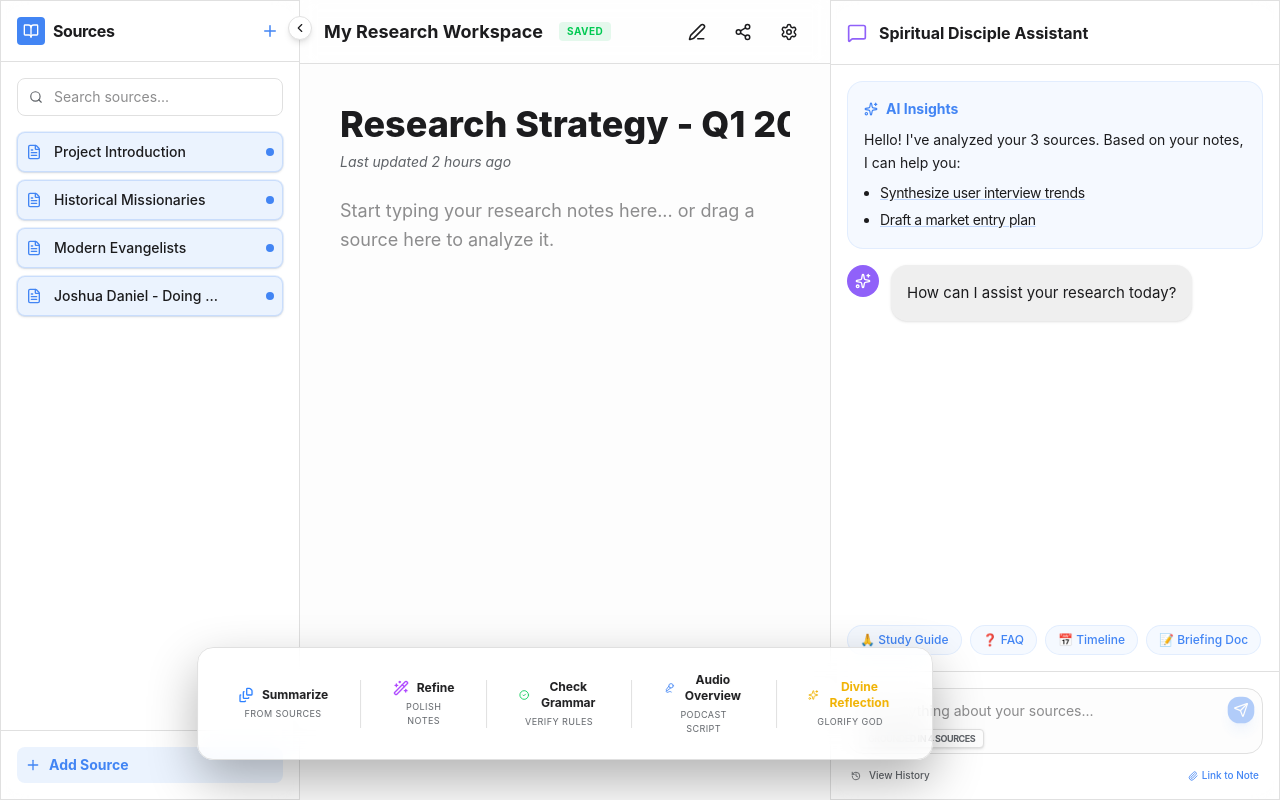
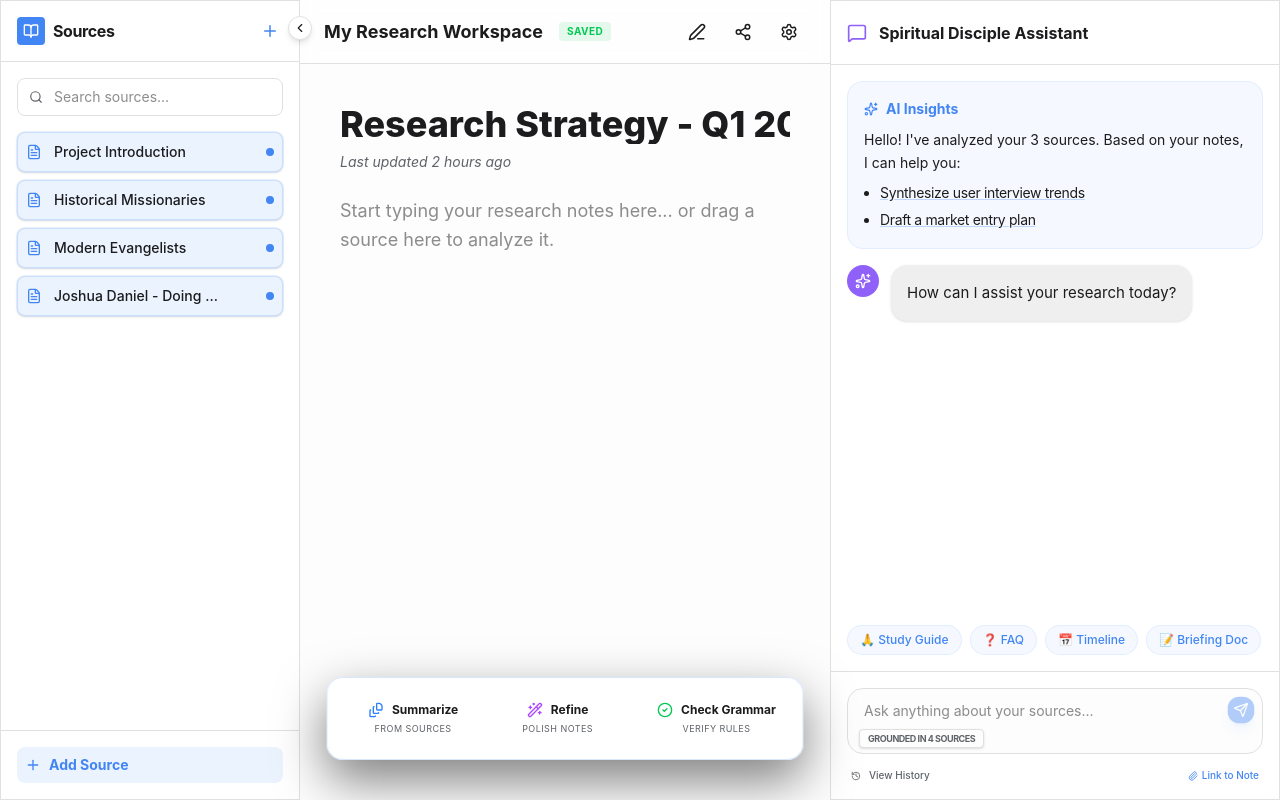
Before and after one commit to Prasad-PingFederate/dailymannaai, a Next.js app: page /notebook in a window 1280 px wide. Built offline with nearby package versions, Linux system fonts and the light colour scheme.

Commit message:
fix(ui): Enhanced Action Bar visibility and Audio button highlighting

```diff
--- a/src/app/globals.css
+++ b/src/app/globals.css
@@ -70,14 +70,12 @@ body {
   left: -50%;
   width: 200%;
   height: 200%;
-  background: linear-gradient(
-    to bottom right,
-    rgba(255, 255, 255, 0) 0%,
-    rgba(255, 255, 255, 0) 40%,
-    rgba(255, 255, 255, 0.1) 50%,
-    rgba(255, 255, 255, 0) 60%,
-    rgba(255, 255, 255, 0) 100%
-  );
+  background: linear-gradient(to bottom right,
+      rgba(255, 255, 255, 0) 0%,
+      rgba(255, 255, 255, 0) 40%,
+      rgba(255, 255, 255, 0.1) 50%,
+      rgba(255, 255, 255, 0) 60%,
+      rgba(255, 255, 255, 0) 100%);
   transform: rotate(45deg);
   transition: all 0.3s;
 }
@@ -86,3 +84,12 @@ body {
   left: 100%;
   top: 100%;
 }
+
+.no-scrollbar::-webkit-scrollbar {
+  display: none;
+}
+
+.no-scrollbar {
+  -ms-overflow-style: none;
+  scrollbar-width: none;
+}
--- a/src/components/notebook/NotebookCore.tsx
+++ b/src/components/notebook/NotebookCore.tsx
@@ -1430,7 +1430,7 @@ export default function NotebookWorkspace() {
                 </div>
 
                 {/* Dynamic Action Bar (Bottom Middle) - High Z-Index Fix */}
-                <div className="absolute bottom-10 left-1/2 -translate-x-1/2 glass-morphism rounded-2xl px-6 py-4 flex items-center gap-4 shadow-[0_20px_50px_rgba(0,0,0,0.3)] border border-white/10 z-[100] animate-in slide-in-from-bottom-5 duration-700 pointer-events-auto">
+                <div className="absolute bottom-10 left-1/2 -translate-x-1/2 bg-card-bg/95 border border-accent/20 rounded-2xl px-6 py-4 flex items-center gap-4 shadow-[0_20px_50px_rgba(0,0,0,0.5)] z-[100] animate-in slide-in-from-bottom-5 duration-700 pointer-events-auto max-w-[90%] whitespace-nowrap overflow-x-auto no-scrollbar">
                     {/* Summarize - Works on SOURCES */}
                     <button
                         onClick={handleSummarize}
@@ -1636,7 +1636,7 @@ export default function NotebookWorkspace() {
                                             <div className="absolute right-2 top-2 flex items-center gap-1 opacity-0 group-hover:opacity-100 transition-opacity bg-background/80 backdrop-blur-sm p-1 rounded-xl border border-border">
                                                 <button
                                                     onClick={() => handleSpeakMessage(msg.content, i)}
-                                                    className={`p-1.5 hover:text-accent transition-colors ${isSpeakingMap[i] ? 'animate-pulse text-accent' : ''}`}
+                                                    className={`p-1.5 rounded-lg transition-all ${isSpeakingMap[i] ? 'bg-accent text-white animate-pulse' : 'hover:bg-accent/20 text-accent bg-accent/10'}`}
                                                     title="Listen to Message"
                                                 >
                                                     <Volume2 size={12} />
```
